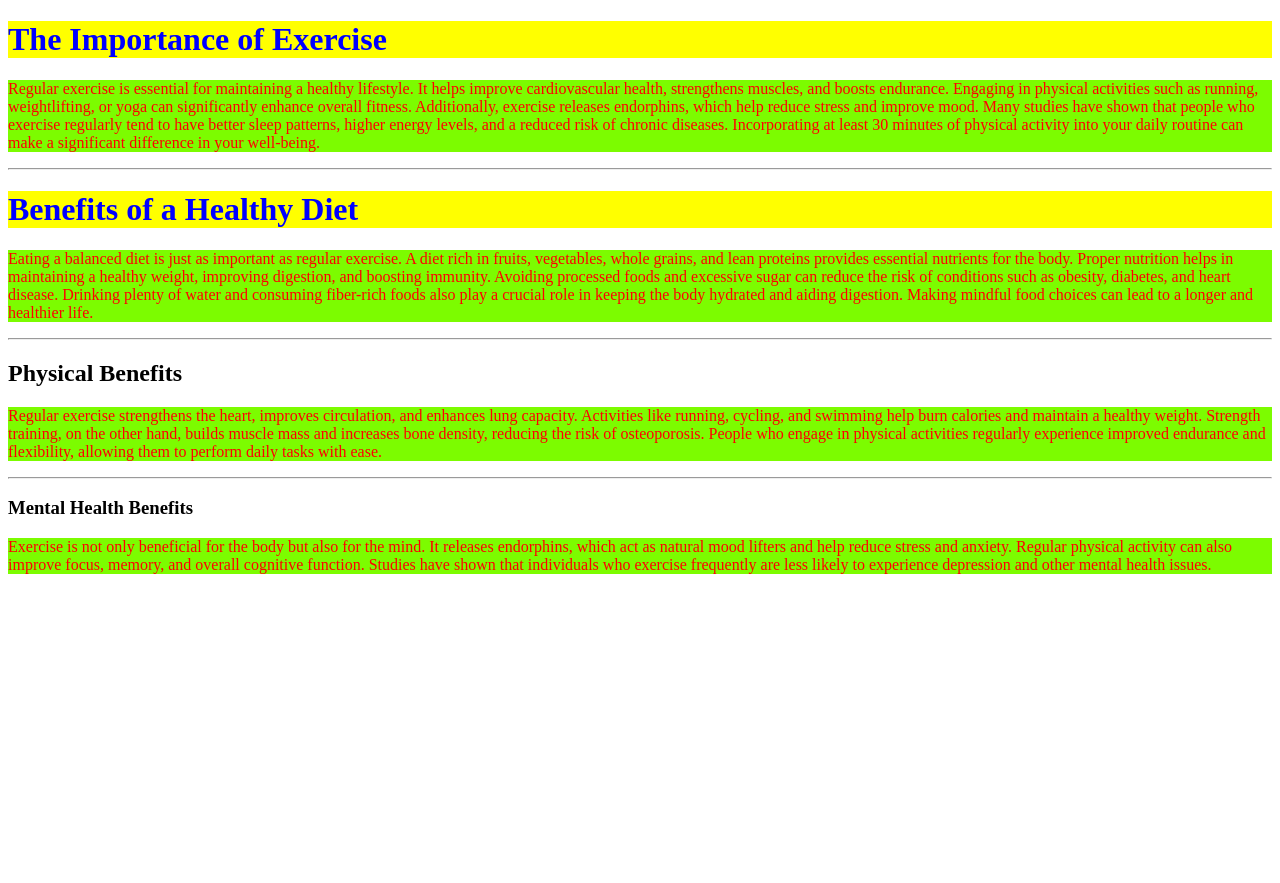
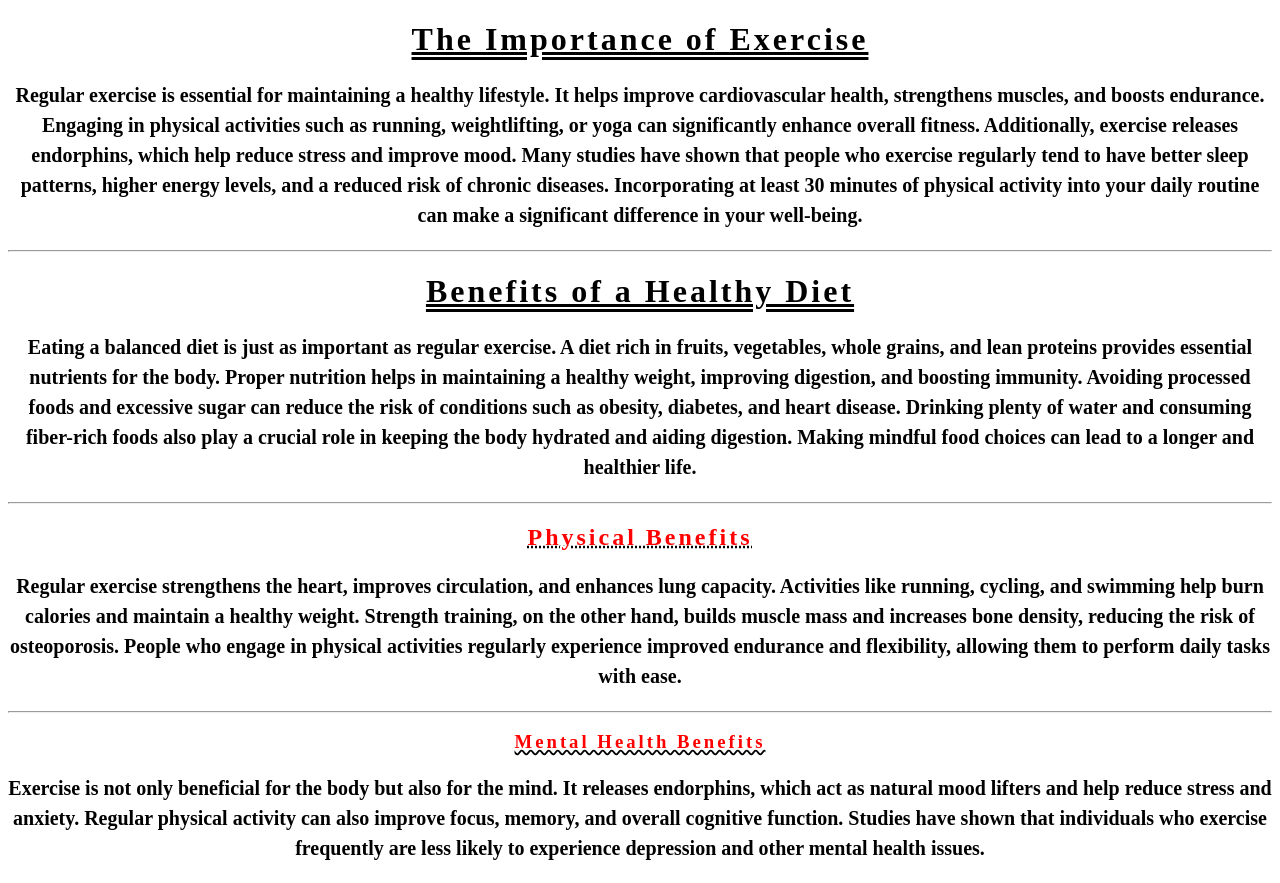
Before and after one commit to PrathamPatil7/html-basics, a plain HTML site: page css/index.html in a window 1280 px wide. Before the commit the page ends 800 px from the top, so only its background shows below. Drawn offline with Linux system fonts and the light colour scheme.

Commit message:
new question.css

```diff
--- a/css/style.css
+++ b/css/style.css
@@ -1,4 +1,4 @@
-h1{
+/* h1{
     color:blue;
     background-color: yellow;
 }
@@ -11,4 +11,38 @@ p{
 button{
     color: rgb(231, 127, 127);
     background-color: black;
+} */
+
+h1{
+    text-align: center;
+    font-weight: 900;
+    color: black;
+    text-decoration:double underline;
+    letter-spacing: 3px;
+    font-family:Copperplate;
+
 }
+
+p{
+    text-align: center;
+    font-weight: 600;
+    line-height: 1.5;
+    font-size: 20px;
+    font-family:Papyrus;
+}
+
+h2{
+    text-align: center;
+    color: red;
+    text-decoration:black underline dotted;
+    letter-spacing: 3px;
+    font-family:copperplate;
+}
+
+h3{
+    text-align: center;
+    color: red;
+    text-decoration:wavy black underline ;
+    letter-spacing: 3px;
+    font-family:copperplate;
+}
```
